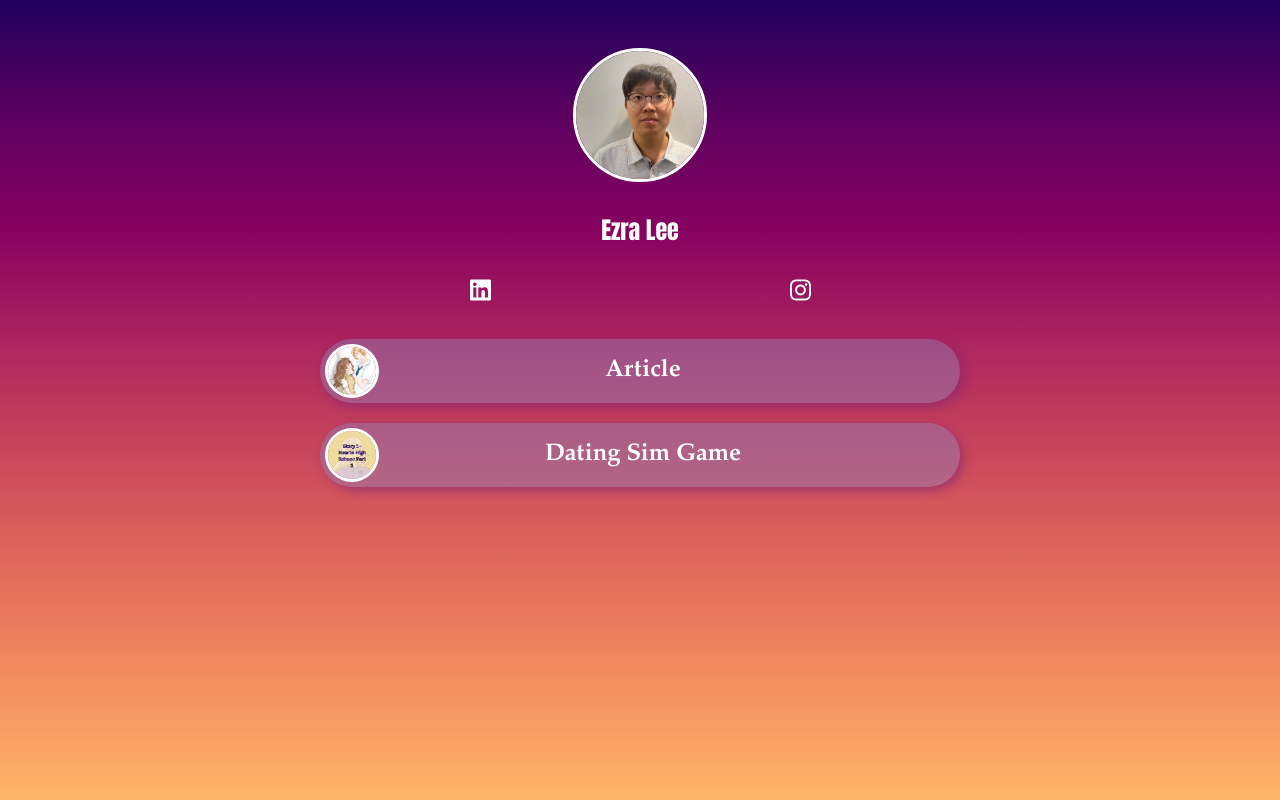
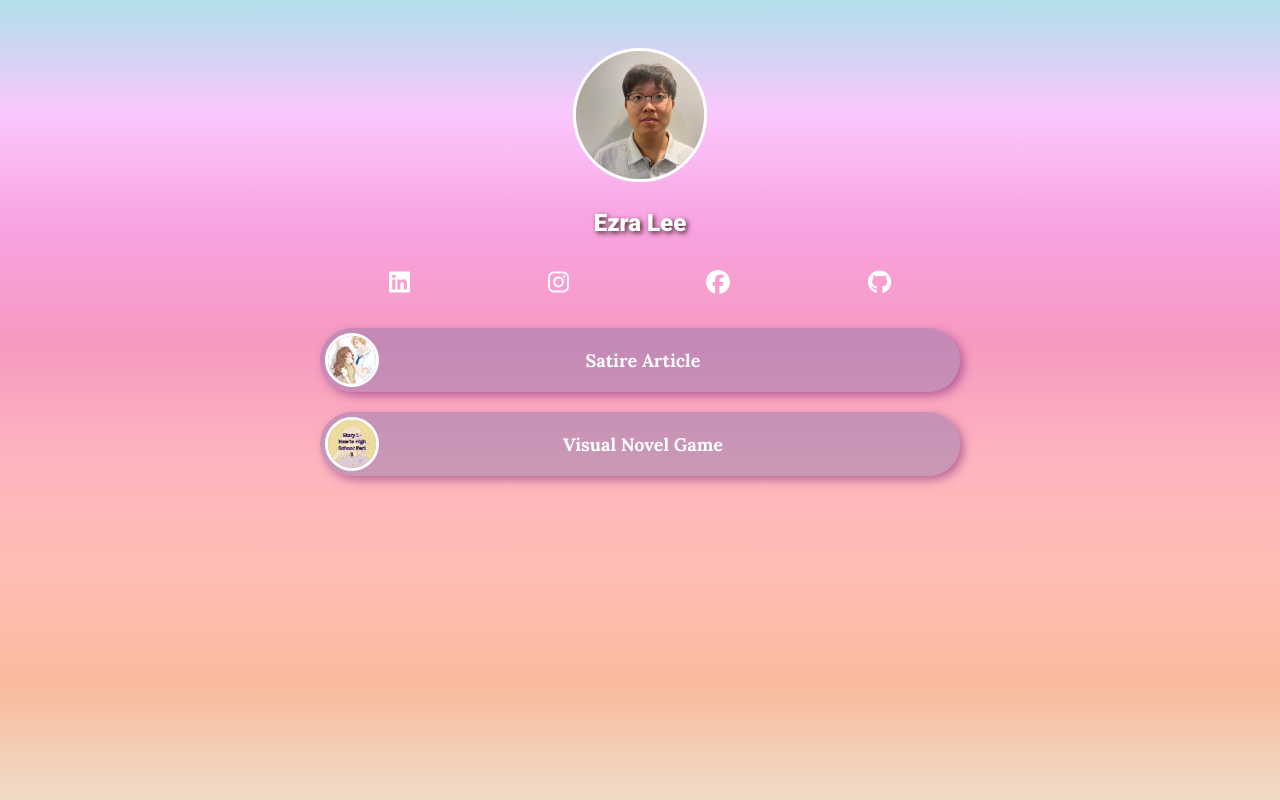
Before and after one commit to ezralee0010/link-in-bio, a plain HTML site: page index.html in a window 1280 px wide. Drawn offline with Linux system fonts and the light colour scheme.

Commit message:
Revised with Personal Touch

```diff
--- a/index.html
+++ b/index.html
@@ -6,6 +6,17 @@
     <meta name="viewport" content="width=device-width, initial-scale=1.0">
     <script src="https://cdnjs.cloudflare.com/ajax/libs/font-awesome/6.5.2/js/all.min.js">
     </script>
+
+    <!-- Roboto -->
+    <link rel="preconnect" href="https://fonts.googleapis.com">
+    <link rel="preconnect" href="https://fonts.gstatic.com" crossorigin>
+    <link href="https://fonts.googleapis.com/css2?family=Roboto:ital,wght@0,100;0,300;0,400;0,500;0,700;0,900;1,100;1,300;1,400;1,500;1,700;1,900&display=swap" rel="stylesheet">
+
+    <!-- Lora -->
+    <link rel="preconnect" href="https://fonts.googleapis.com">
+    <link rel="preconnect" href="https://fonts.gstatic.com" crossorigin>
+    <link href="https://fonts.googleapis.com/css2?family=Lora:ital,wght@0,400..700;1,400..700&display=swap" rel="stylesheet">
+
     <style>
       html {
         min-height: 100%;
@@ -14,9 +25,9 @@
         min-height: 100%;
         padding-top: 40px;
         padding-bottom: 40px;
-        background: linear-gradient(180deg, #1f005c, #5b0060, #870160, #ac255e, #ca485c, #e16b5c, #f39060, #ffb56b);
+        background: linear-gradient(180deg, #b0e0ea, #fac7fd, #f9a2e1, #f69ac0, #ffb4bf, #ffbdb4, #f9bb9c, #f0dcc8);
         color: rgba(255, 255, 255, 1.0);
-        font-family: "Garamond";
+        font-family: "Lora";
         font-size: 24px;
         font-weight: 900;
       }
@@ -59,7 +70,8 @@
       .name-row {
         margin-bottom: 30px;
         text-align: center;
-        font-family: "Impact";
+        font-family: "Roboto";
+        text-shadow: 2px 2px 5px #3e2323;
       }
       .social-icons-row {
         margin-bottom: 30px;
@@ -69,6 +81,7 @@
       .link-text {
         text-align: center;
         flex-grow: 1;
+        font-size: 18px;
       }
     </style>
   </head>
@@ -90,33 +103,33 @@
         <a href="https://www.instagram.com/_rze._/" target="_blank">
           <i class="fa-brands fa-instagram"></i>
         </a>
+        <a href="https://www.facebook.com/ezra.lee.94064/" target="_blank">
+          <i class="fa-brands fa-facebook"></i>
+        </a>
+        <a href="https://github.com/ezralee0010" target="_blank">
+          <i class="fa-brands fa-github"></i>
+        </a>
       </div>
 
       <div class="links-row">
         <div class="link">
           <img class="thumbnail" src="/images/spec_article.jpg" alt="two people close together">
           <a class="link-text" href="https://stuyspec.com/article/new-student-at-stuy-y-n-pt-2" target="_blank">
-            Article
+            Satire Article
           </a>
         </div>
 
         <div class="link">
           <img class="thumbnail" src="/images/story1_hover.png" alt="person in the background with text in front">
           <a class="link-text" href="https://ezralee.itch.io/dating-sim-new-student-at-stuy" target="_blank">
-            Dating Sim Game
+            Visual Novel Game
           </a>
         </div>
+
+
+
       </div>
 
     </div>
   </body>
 </html>
-<!-- Overall Order:
-1. Github
-2. Insta
-3. Linkedin
-4. Article
-5. Game Link
-
-
--->
```
